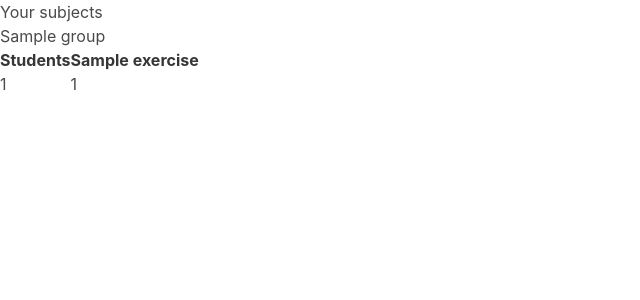
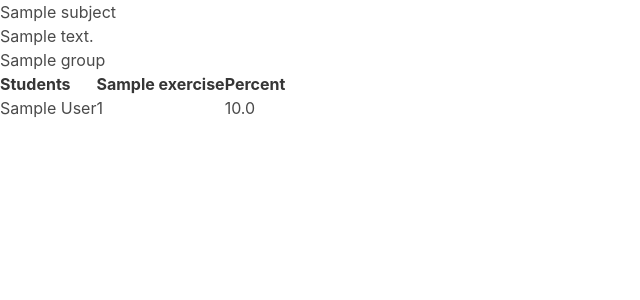
Before and after one commit to ostatni5/hall-of-fame, a Django app: page /tab/ in a window 1280 px wide. Shown: the top 300 px of the page, without its empty margins (0-640 px from the left). Run offline with Django 3.2, Linux system fonts and the light colour scheme; tables that the repository leaves empty hold one stand-in row (values such as "Sample post"); some libraries are stand-ins or nearby versions.

Commit message:
tabelluum pythonum

```diff
--- a/hallOfFameClient/templates/hallOfFameClient/tab.html
+++ b/hallOfFameClient/templates/hallOfFameClient/tab.html
@@ -1,24 +1,27 @@
 {% extends 'hallOfFameClient/base.html' %}
 {% load hallOfFame_extra %}
 {% block content %}
-    <h1>Your subjects</h1>
+    <h1>{{subject.name}}</h1>
+    <p>{{ subject.description }}</p>
     <table>
-        {% for group in subject.groups.all %}
+        {% for k,group in groupsCtx.items %}
             <h2>{{ group.name }}</h2>
 
             <table>
                 <tr>
                     <th>Students</th>
-                    {% for exercise in group.exercises.all %}
+                    {% for exercise in group.exercises %}
                         <th>{{ exercise.name }}</th>
                     {% endfor %}
+                    <th>Percent</th>
                 </tr>
-                {% for student in group.students.all %}
+                {% for student in group.students %}
                     <tr>
-                        <td>{{ student }}</td>
-                        {% for exercise in group.exercises.all %}
-                            <td>{{ exercise.scores |scoreSearch:student }}</td>
+                        <td>{{ student.name }}</td>
+                        {% for exercise in group.exercises %}
+                            <td>{{ group.scores|key:student.id|key:exercise.id }}</td>
                         {% endfor %}
+                        <td>{{ group.scores|key:"sum"|key:student.id|percent:group.max_score}}</td>
                     </tr>
                 {% endfor %}
             </table>
--- a/hallOfFameClient/templatetags/hallOfFame_extra.py
+++ b/hallOfFameClient/templatetags/hallOfFame_extra.py
@@ -1,4 +1,5 @@
 from django import template
+from django.db.models import Sum
 
 register = template.Library()
 
@@ -6,3 +7,22 @@ register = template.Library()
 @register.filter
 def scoreSearch(scores, student):
     return scores.get_or_create(student=student, defaults={'value': 0})[0]
+
+
+@register.filter
+def percentScore(scores, group):
+    score = list(scores.filter(exercise__group=group).aggregate(total=Sum('value')))[1]
+    max_score = list(group.exercises.aggregate(total=Sum('max_score')))[1]
+    return score / max_score
+
+
+@register.filter
+def key(h, k):
+    return h[k]
+
+
+@register.filter
+def percent(value, full):
+    if full == 0:
+        return 100
+    return value / full * 100
--- a/hallOfFameClient/views.py
+++ b/hallOfFameClient/views.py
@@ -18,9 +18,35 @@ class MyView(View):
 
 class TabView(View):
     template_name = 'hallOfFameClient/tab.html'
+    subject = Subject.objects.first()
+
+    groups = subject.groups.all()
+
+    groupsCtx = {}
+    for group in groups:
+        groupsCtx[group.pk] = {}
+        groupsCtx[group.pk]["name"] = group.name
+        groupsCtx[group.pk]["scores"] = {}
+
+        exercises = group.exercises.all()
+        students = group.students.all()
+        groupsCtx[group.pk]["exercises"] = exercises.values()
+        groupsCtx[group.pk]["students"] = students.values()
+
+        groupsCtx[group.pk]["scores"]["sum"] = {}
+        for student in group.students.all():
+            groupsCtx[group.pk]["scores"][student.pk] = {}
+            groupsCtx[group.pk]["scores"]["sum"][student.pk] = 0
+
+        groupsCtx[group.pk]["max_score"] = 0
+        for exercise in exercises:
+            groupsCtx[group.pk]["max_score"] += exercise.max_score
+            for score in exercise.scores.all():
+                groupsCtx[group.pk]["scores"][score.student.pk][score.exercise.pk] = score.value
+                groupsCtx[group.pk]["scores"]["sum"][score.student.pk] += score.value
 
     def get(self, request, *args, **kwargs):
-        return render(request, self.template_name, {'subject': Subject.objects.first()})
+        return render(request, self.template_name, {'groupsCtx': self.groupsCtx, "subject": self.subject})
 
 
 class SubjectListView(ListView):
@@ -31,8 +57,8 @@ class SubjectListView(ListView):
     def get_context_data(self, **kwargs):
         context = super().get_context_data(**kwargs)
         context['username'] = "Michał Krawczyk"
-        context['diagramUrl'] = "https://media.discordapp.net/attachments/689977881535053839/701202475906236456/unknown.png"
+        context[
+            'diagramUrl'] = "https://media.discordapp.net/attachments/689977881535053839/701202475906236456/unknown.png"
         context['myAverage'] = "88"
         context['semesterAverage'] = "76"
         return context
-        return context
```
